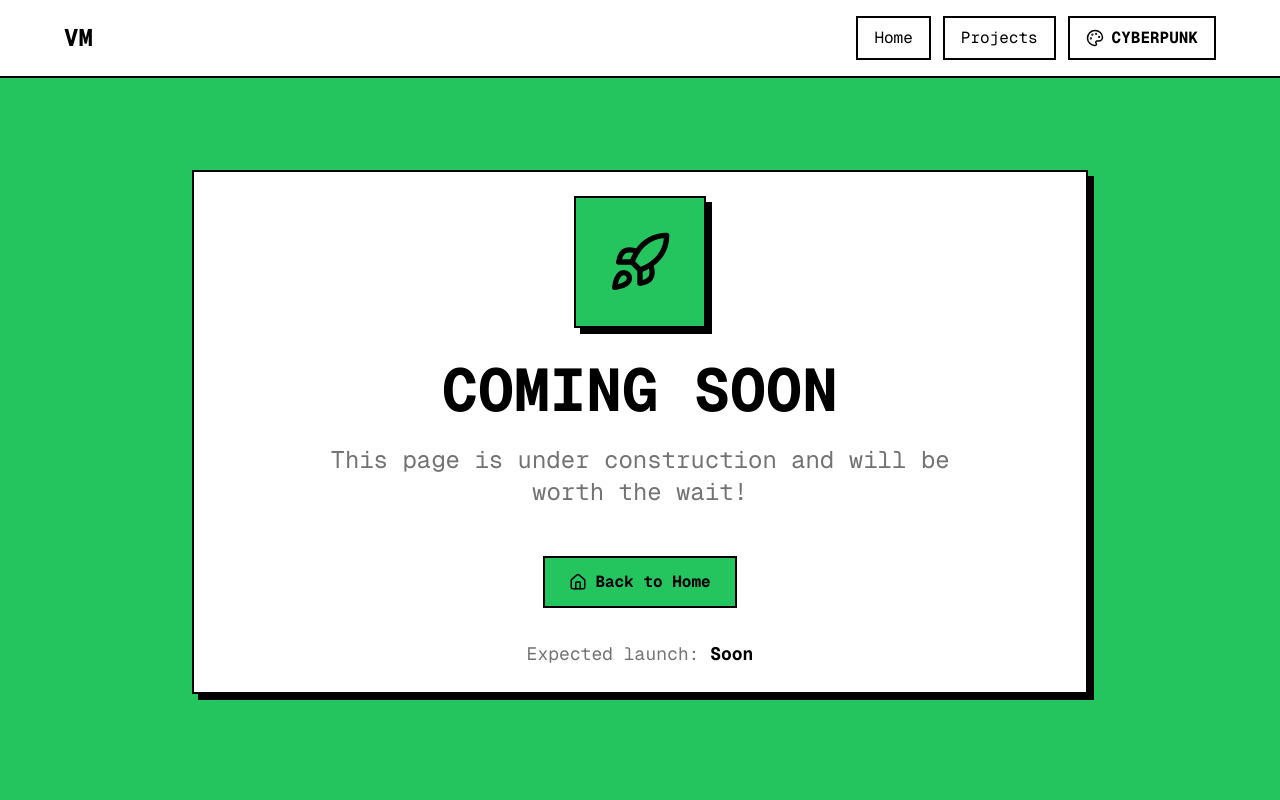
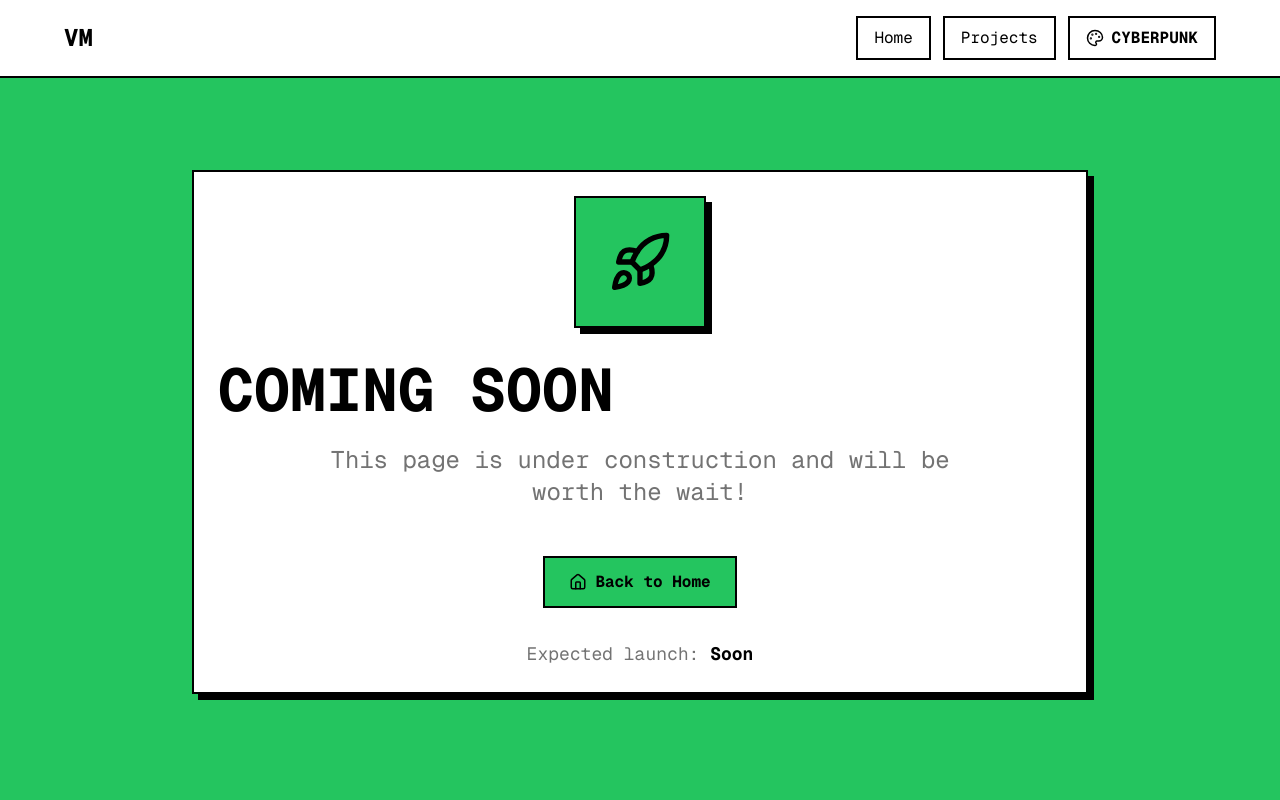
Before and after one commit to valmtv/portfolio, a Next.js app: page /journey in a window 1280 px wide. Shown: the top 800 px of the page. Built offline with nearby package versions, Linux system fonts and the light colour scheme.

Commit message:
Fix headers wrapping

```diff
--- a/src/components/ui/base/theme-heading.tsx
+++ b/src/components/ui/base/theme-heading.tsx
@@ -31,6 +31,7 @@ export function ThemeHeading({ children, level = 1, className }: ThemeHeadingPro
       className={cn(
         classes.heading,
         sizeClasses[level],
+        "w-fit",
         "text-balance text-theme-foreground",
         isCyberpunk && "cyberpunk-text",
         className
```
